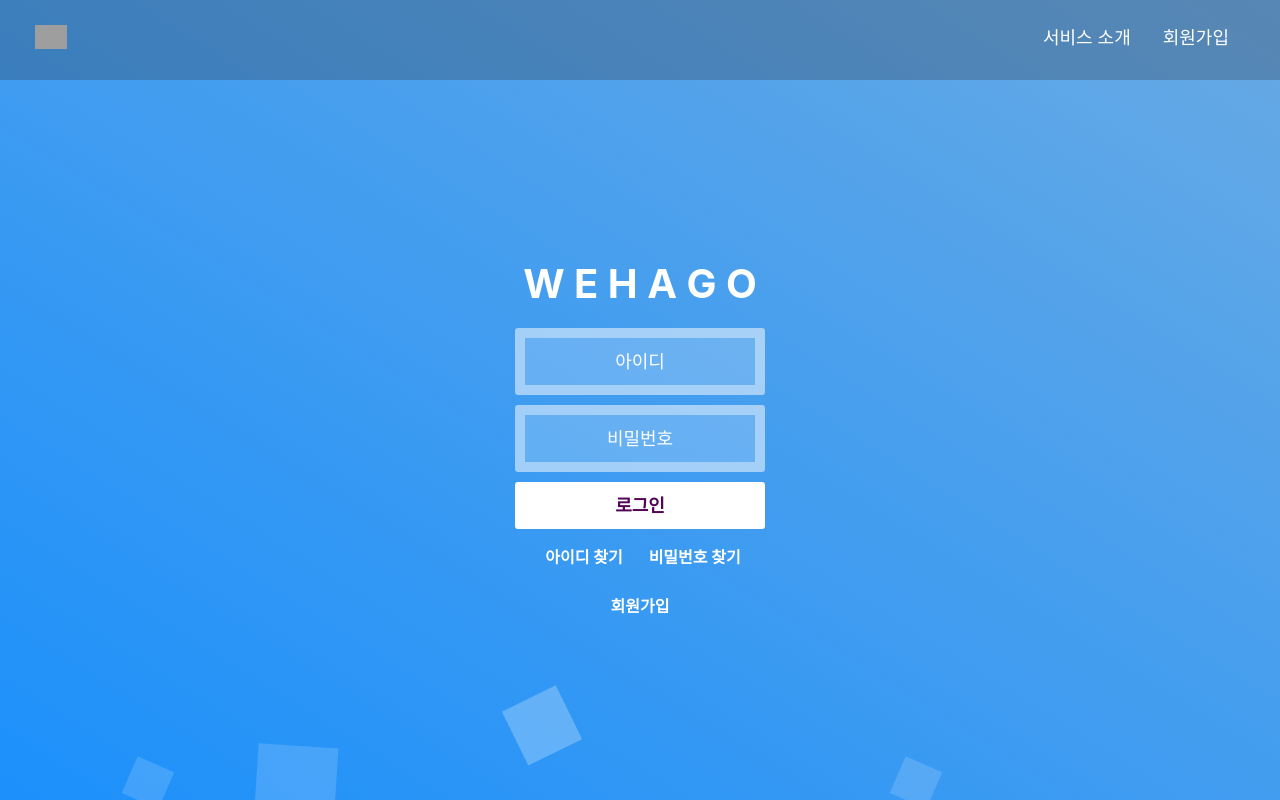
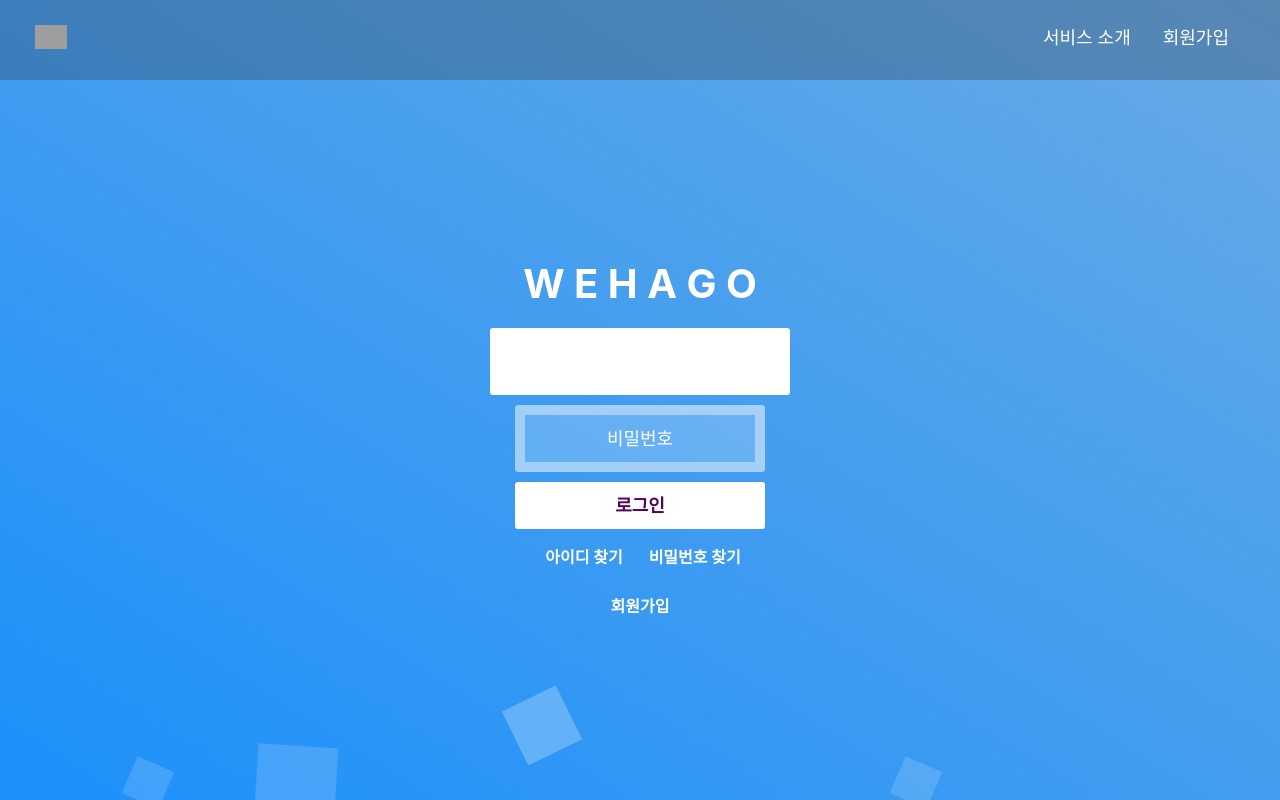
Before and after one commit to HyoungMinSong/wehagoreact, a React (Create React App) app: page /login in a window 1280 px wide. Built offline with nearby package versions, Linux system fonts and the light colour scheme; grey boxes are pictures that could not be loaded; what react-chatbot-kit would draw is missing.

Commit message:
포커스 추가

```diff
--- a/src/pages/login/LoginPage.js
+++ b/src/pages/login/LoginPage.js
@@ -1,4 +1,4 @@
-import React, { useState, useEffect } from 'react';
+import React, { useState, useEffect,useRef } from 'react';
 import './LoginPage.css';
 import { Link, useNavigate } from 'react-router-dom';
 import axiosApi from "../../AxiosApi";
@@ -31,6 +31,7 @@
   const [loading, setLoading] = useState(false);
   // 스낵바
   const [snackOpen, setSnackOpen] = useState(false);
+  const inputRef = useRef();
 
   const handleLogin = async (event) => {
     event.preventDefault();
@@ -92,6 +93,11 @@
     }
   };
 
+  useEffect(() => {
+    inputRef.current.focus();
+  },[]);
+
+
   const handleSnackOpen = () => {
     setSnackOpen(true);
   };
@@ -132,7 +138,7 @@
 
           {!loggedIn ? (
             <form onSubmit={handleLogin}>
-              <input type="text" placeholder="아이디" name="username"/>
+              <input ref={inputRef}type="text" placeholder="아이디" name="username"/>
               <input type="password" placeholder="비밀번호" name="password" />
               <button type="submit" id="login-button">
                 로그인
```
